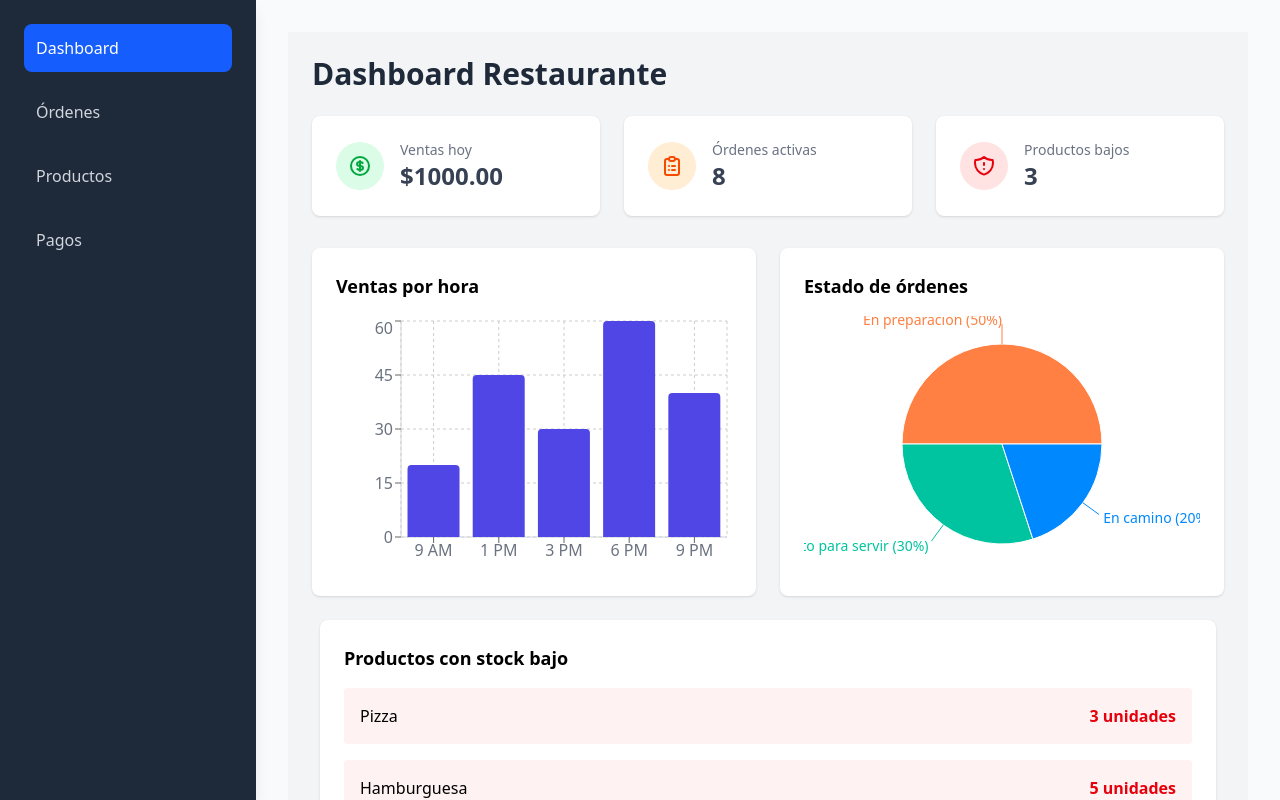
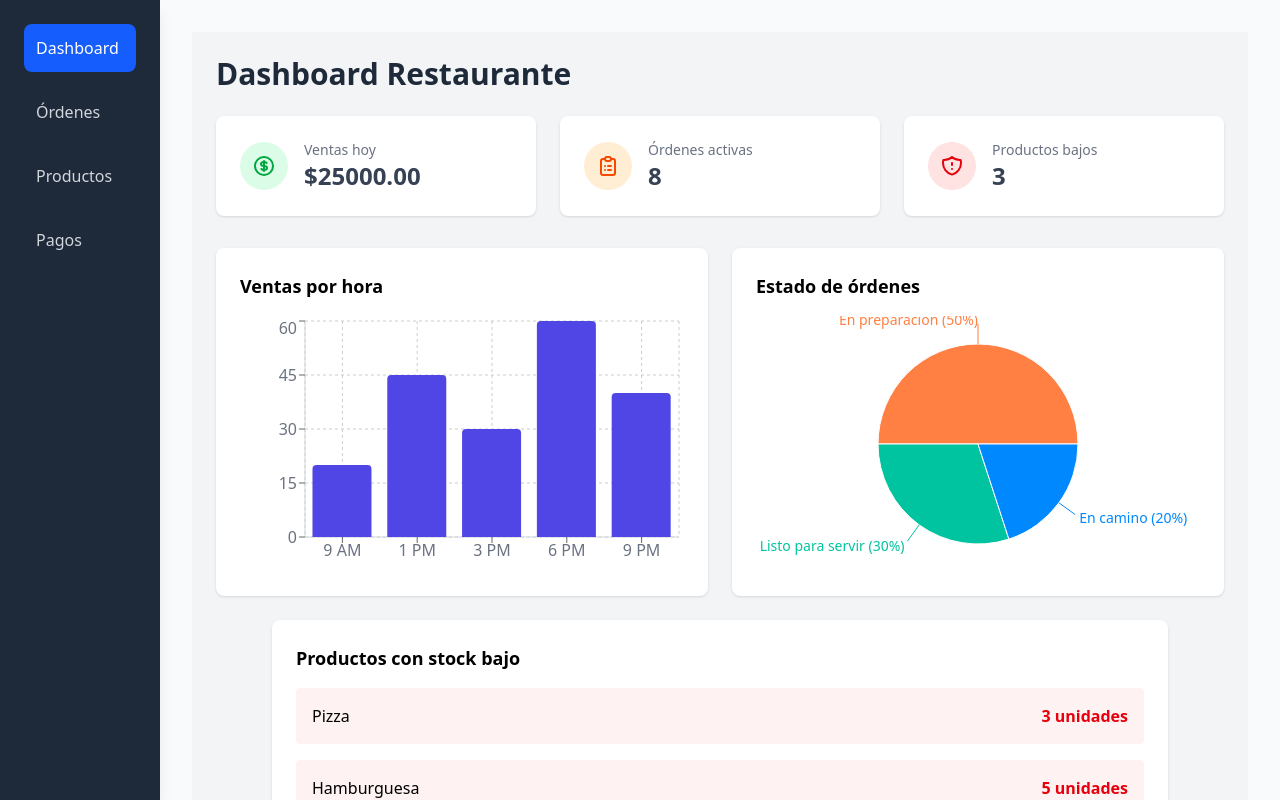
Before and after one commit to jhonabel06/POS-JHONABEL, a React (Vite) app: page /dashboard in a window 1280 px wide. Shown: the top 800 px of the page. Built offline with nearby package versions, Linux system fonts and the light colour scheme.

Commit message:
Refactor layout and sidebar dimensions, update dashboard sales figure

```diff
--- a/src/componentes/Layout.jsx
+++ b/src/componentes/Layout.jsx
@@ -5,7 +5,7 @@ const Layout = () => {
   return (
     <div className="flex min-h-screen">
       <Sidebar />
-      <main className="flex-1 ml-64 p-8 bg-gray-50 min-h-screen">
+      <main className="flex-1 ml-40 p-8 bg-gray-50 min-h-screen">
         <Outlet />
       </main>
     </div>
--- a/src/componentes/Sidebar.jsx
+++ b/src/componentes/Sidebar.jsx
@@ -2,7 +2,7 @@ import { NavLink } from 'react-router-dom';
 
 const Sidebar = () => {
   return (
-    <div className="fixed left-0 top-0 h-screen w-64 bg-gray-800 p-6 text-white shadow-lg">
+    <div className="fixed left-0 top-0 h-screen w-40 bg-gray-800 p-6 text-white shadow-lg">
       <nav>
         <ul className="space-y-4">
           <li>
--- a/src/componentes/dashboard.jsx
+++ b/src/componentes/dashboard.jsx
@@ -64,7 +64,7 @@ const Dashboard = () => {
               </div>
               <div>
                 <h3 className="text-gray-500 text-sm">Ventas hoy</h3>
-                <p className="text-2xl font-bold text-gray-700">$1000.00</p>
+                <p className="text-2xl font-bold text-gray-700">$25000.00</p>
               </div>
             </div>
           </div>
--- a/src/componentes/products.jsx
+++ b/src/componentes/products.jsx
@@ -330,6 +330,7 @@ const Products = () => {
 
   return (
     <div className="p-6 max-w-7xl mx-auto">
+    {/* <div className="min-h-screen bg-gray-50 p-8"> */}
       {errorMessage && (
         <div className="rounded-md bg-red-50 p-4 mb-4">
           <p className="text-sm text-red-700">{errorMessage}</p>
```
